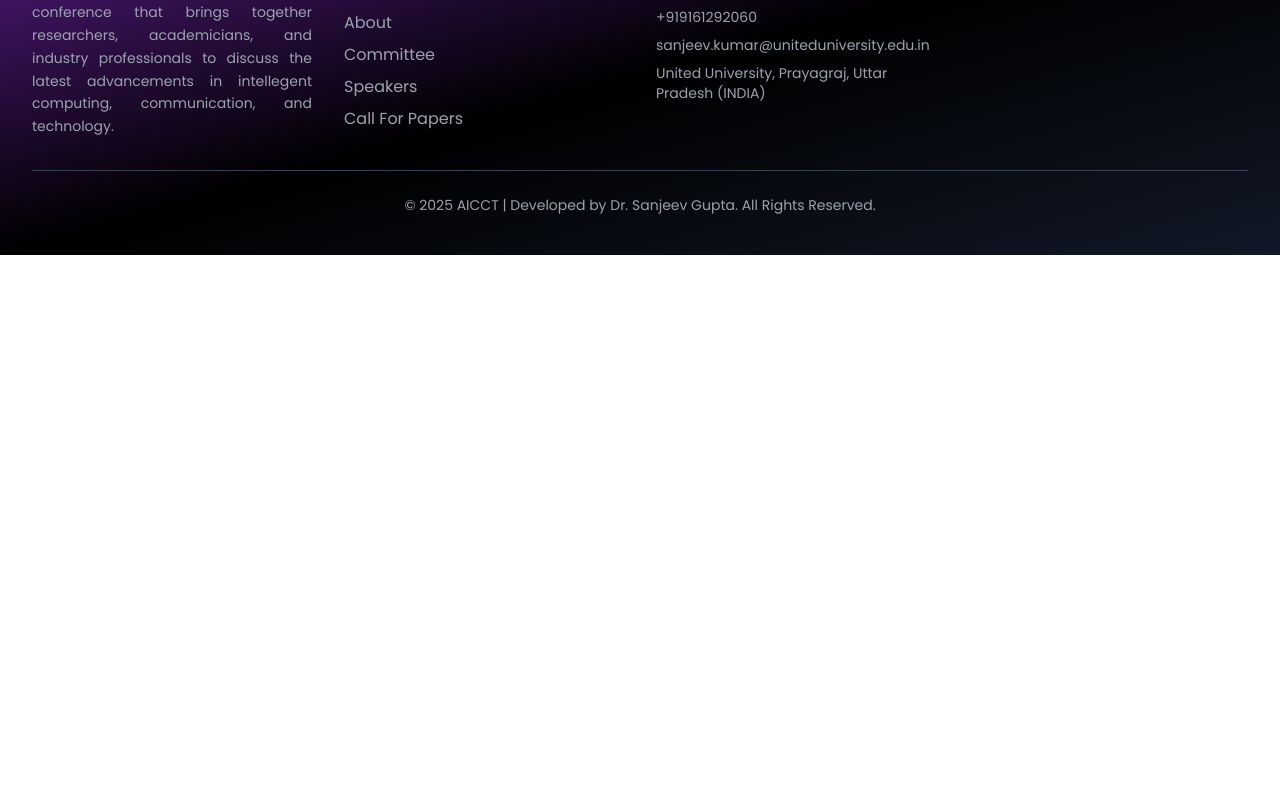
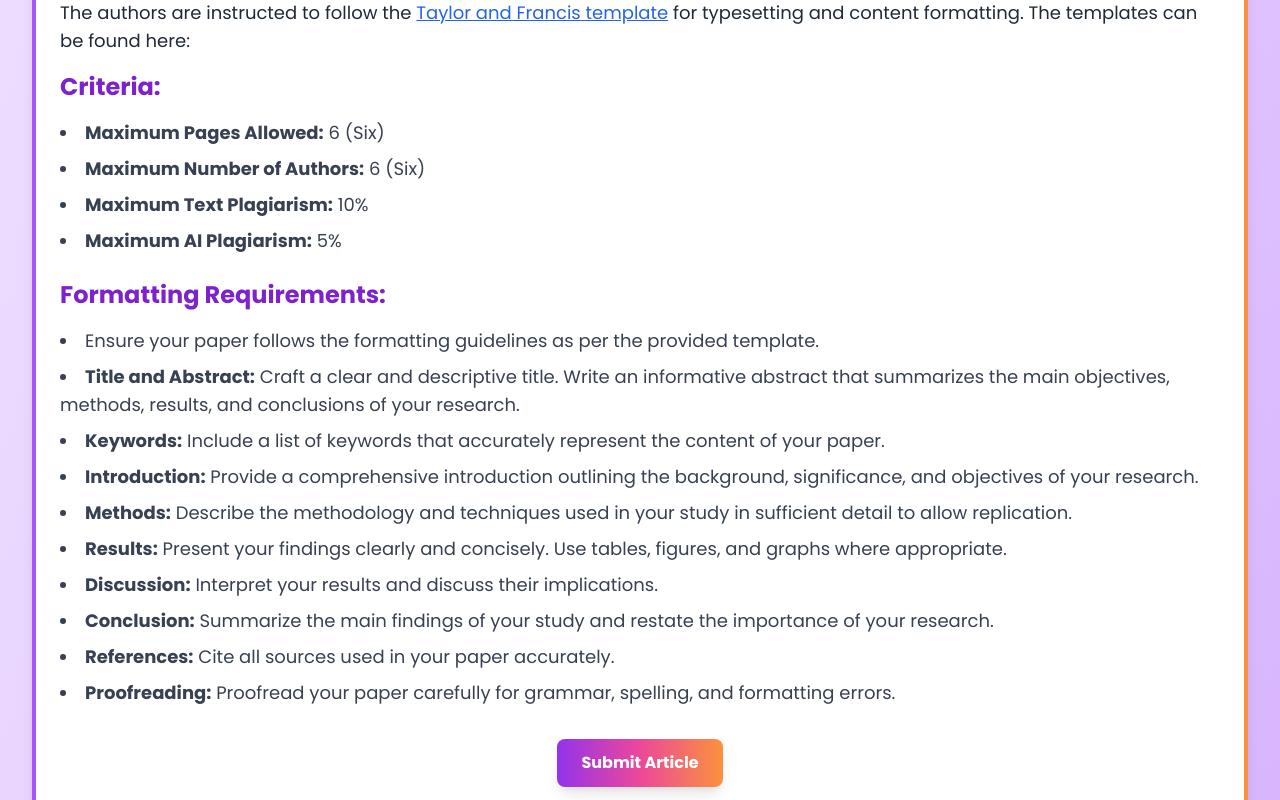
Before and after one commit to manishshukla00/conference, a React (Create React App) app: page /callforpapers in a window 1280 px wide. Shown: the part 1300-2100 px from the top of the page. Before the commit the page ends 1555 px from the top, so only its background shows below. Built offline with nearby package versions, Linux system fonts and the light colour scheme.

Commit message:
author guidlines added in call of papers page

```diff
--- a/src/pages/Callforpapers.jsx
+++ b/src/pages/Callforpapers.jsx
@@ -68,24 +68,15 @@ const Callforpapers = () => {
         "Smart Cities",
         "Machine to Machine",
         "Digital Transformation",
-        "Social Computing"
+        "Social Computing",
       ],
     },
-    // {
-    //   title: "Track-7: Teaching & Learning Systems",
-    //   topics: [
-    //     "Academic Staff/Faculty Development",
-    //     "Accreditation and Quality Assurance",
-    //     "Active Learning",
-    //     "Assessment and Evaluation",
-    //     "E-learning in the Workplace",
-    //   ],
-    // },
   ];
 
   return (
     <div className="min-h-screen bg-gradient-to-br from-purple-100 via-purple-200 to-purple-300 p-8">
       <div className="max-w-7xl mx-auto pt-20">
+        {/* Page Title */}
         <h1 className="text-4xl font-extrabold text-center text-purple-800 mb-6 pt-4">
           Call for Papers
         </h1>
@@ -97,7 +88,7 @@ const Callforpapers = () => {
         </p>
 
         {/* Responsive Cards for Tracks */}
-        <div className="grid grid-cols-1 md:grid-cols-2 lg:grid-cols-3 gap-6">
+        <div className="grid grid-cols-1 md:grid-cols-2 lg:grid-cols-3 gap-6 mb-12">
           {tracks.map((track, index) => (
             <div
               key={index}
@@ -116,6 +107,104 @@ const Callforpapers = () => {
             </div>
           ))}
         </div>
+
+        {/* Author Guidelines Section */}
+        <div className="bg-gradient-to-r from-purple-500 via-pink-500 to-orange-400 p-1 rounded-lg shadow-lg">
+          <div className="bg-white rounded-lg p-6">
+            <h2 className="text-3xl font-extrabold text-purple-800 mb-6 text-center">
+              Author Guidelines
+            </h2>
+            <p className="text-lg text-gray-800 mb-4">
+              The authors are instructed to follow the{" "}
+              <a
+                href="#"
+                className="text-blue-600 underline hover:text-blue-800"
+              >
+                Taylor and Francis template
+              </a>{" "}
+              for typesetting and content formatting. The templates can be found
+              here:
+            </p>
+            <h3 className="text-2xl font-bold text-purple-700 mb-4">
+              Criteria:
+            </h3>
+            <ul className="list-disc list-inside space-y-2 text-gray-700 text-lg">
+              <li>
+                <span className="font-bold">Maximum Pages Allowed:</span> 6
+                (Six)
+              </li>
+              <li>
+                <span className="font-bold">Maximum Number of Authors:</span> 6
+                (Six)
+              </li>
+              <li>
+                <span className="font-bold">Maximum Text Plagiarism:</span> 10%
+              </li>
+              <li>
+                <span className="font-bold">Maximum AI Plagiarism:</span> 5%
+              </li>
+            </ul>
+
+            <h3 className="text-2xl font-bold text-purple-700 mt-6 mb-4">
+              Formatting Requirements:
+            </h3>
+            <ul className="list-disc list-inside space-y-2 text-gray-700 text-lg">
+              <li>
+                Ensure your paper follows the formatting guidelines as per the
+                provided template.
+              </li>
+              <li>
+                <span className="font-bold">Title and Abstract:</span> Craft a
+                clear and descriptive title. Write an informative abstract that
+                summarizes the main objectives, methods, results, and
+                conclusions of your research.
+              </li>
+              <li>
+                <span className="font-bold">Keywords:</span> Include a list of
+                keywords that accurately represent the content of your paper.
+              </li>
+              <li>
+                <span className="font-bold">Introduction:</span> Provide a
+                comprehensive introduction outlining the background,
+                significance, and objectives of your research.
+              </li>
+              <li>
+                <span className="font-bold">Methods:</span> Describe the
+                methodology and techniques used in your study in sufficient
+                detail to allow replication.
+              </li>
+              <li>
+                <span className="font-bold">Results:</span> Present your
+                findings clearly and concisely. Use tables, figures, and graphs
+                where appropriate.
+              </li>
+              <li>
+                <span className="font-bold">Discussion:</span> Interpret your
+                results and discuss their implications.
+              </li>
+              <li>
+                <span className="font-bold">Conclusion:</span> Summarize the
+                main findings of your study and restate the importance of your
+                research.
+              </li>
+              <li>
+                <span className="font-bold">References:</span> Cite all sources
+                used in your paper accurately.
+              </li>
+              <li>
+                <span className="font-bold">Proofreading:</span> Proofread your
+                paper carefully for grammar, spelling, and formatting errors.
+              </li>
+            </ul>
+
+            {/* Submit Article Button */}
+            <div className="mt-8 text-center">
+              <button className="bg-gradient-to-r from-purple-600 via-pink-500 to-orange-400 text-white font-bold py-3 px-6 rounded-lg shadow-lg hover:scale-105 transition-transform">
+                Submit Article
+              </button>
+            </div>
+          </div>
+        </div>
       </div>
     </div>
   );
--- a/src/pages/CommitteMember.jsx
+++ b/src/pages/CommitteMember.jsx
@@ -3,25 +3,28 @@ import React from "react";
 const committeeData = [
   {
     title: "Chief Patron",
-    members: ["Dr. Jagdish Gulati, Pro Chancellor, United University, Prayagraj, Uttar Pradesh, India"]
+    members: [
+      "Dr. Jagdish Gulati, Pro Chancellor, United University, Prayagraj, Uttar Pradesh, India",
+    ],
   },
   {
     title: "Patron",
-    members: ["Prof. A.M. Agarwal, Vice Chancellor, Prayagraj, U.P., India"
-    ]
+    members: ["Prof. A.M. Agarwal, Vice Chancellor, Prayagraj, U.P., India"],
   },
   {
     title: "General Chair",
-    members: ["Prof. (Dr.) Siddhartha Bhattacharya,VSBTU, Ostrava, Czech Republic AUC, Zagreb, Croatia",
-      "Prof. (Dr.) Jyoti Sekhar Banerjee, Bengal Institute of Technology, Kolkata, India ",
+    members: [
+      "Prof. (Dr.) Siddhartha Bhattacharya, VSBTU, Ostrava, Czech Republic AUC, Zagreb, Croatia",
+      "Prof. (Dr.) Jyoti Sekhar Banerjee, Bengal Institute of Technology, Kolkata, India",
       "Dr. Prashant Shukla, HoD (Faculty of Engg. and Technology), United University, Prayagraj, India",
     ],
   },
   {
     title: "Technical Chair",
-    members: ["Dr. Sanjeev Kumar, United University, Prayagraj, India",
+    members: [
+      "Dr. Sanjeev Kumar, United University, Prayagraj, India",
       "Dr. Manoj Kumar Pal, United University, Prayagraj, India",
-    ]
+    ],
   },
   {
     title: "Program Chairs",
@@ -34,12 +37,11 @@ const committeeData = [
   {
     title: "Editorial Chair",
     members: [
-      "Prof. (Dr.) Siddhartha Bhattacharya,VSBTU, Ostrava, Czech Republic AUC, Zagreb, Croatia",
-      "Prof. (Dr.) Jyoti Sekhar Banerjee, Bengal Institute of Technology, Kolkata, India ",
+      "Prof. (Dr.) Siddhartha Bhattacharya, VSBTU, Ostrava, Czech Republic AUC, Zagreb, Croatia",
+      "Prof. (Dr.) Jyoti Sekhar Banerjee, Bengal Institute of Technology, Kolkata, India",
       "Dr. Prashant Shukla, HoD (Faculty of Engg. and Technology), United University, Prayagraj, India",
       "Dr. Sanjeev Kumar, United University, Prayagraj, India",
-      "Dr. Manoj Kumar Pal, United University, Prayagraj, India"
-
+      "Dr. Manoj Kumar Pal, United University, Prayagraj, India",
     ],
   },
   {
@@ -75,8 +77,10 @@ const committeeData = [
   },
   {
     title: "Local Organizing Chair",
-    members: ["Mr. Rahul Vyas, United University, Prayagraj, India","Mr. Praven Kumar Srivastva, United University, Prayagraj, India",],
-
+    members: [
+      "Mr. Rahul Vyas, United University, Prayagraj, India",
+      "Mr. Praven Kumar Srivastva, United University, Prayagraj, India",
+    ],
   },
   {
     title: "Local Organizing Co-Chairs",
@@ -84,7 +88,6 @@ const committeeData = [
       "Mr. Biju Natesan, United University, Prayagraj, India",
       "Mr. Anurag Tripathi, United University, Prayagraj, India",
       "Mrs. Vibha Tripathi, United University, Prayagraj, India",
-
     ],
   },
   {
@@ -94,13 +97,13 @@ const committeeData = [
       "Ms. Kumkum Dwivedi, United University, Prayagraj, India",
     ],
   },
-
 ];
 
 const CommitteMember = () => {
   return (
     <div className="min-h-screen bg-gradient-to-br from-purple-100 via-purple-200 to-purple-300 p-8">
       <div className="max-w-7xl mx-auto pt-20">
+        {/* Page Title */}
         <h1 className="text-4xl font-extrabold text-center text-purple-800 mb-6 pt-4">
           Conference Committees
         </h1>
@@ -109,9 +112,41 @@ const CommitteMember = () => {
           contributing to the success of AICCT-2025.
         </p>
 
-        {/* Responsive Cards for Committee Members */}
+        {/* Chief Patron Card */}
+        <div className="mb-8 flex justify-center">
+          <div className="bg-gradient-to-r from-purple-700 via-pink-600 to-orange-500 p-1 rounded-lg shadow-lg hover:scale-105 transition-transform w-full max-w-3xl">
+            <div className="bg-white rounded-lg p-6">
+              <h2 className="text-3xl font-extrabold text-purple-800 mb-4 text-center">
+                Chief Patron
+              </h2>
+              <ul className="list-none space-y-2 text-lg text-center text-gray-700">
+                {committeeData[0].members.map((member, idx) => (
+                  <li key={idx}>{member}</li>
+                ))}
+              </ul>
+            </div>
+          </div>
+        </div>
+
+        {/* Patron Card */}
+        <div className="mb-8 flex justify-center">
+          <div className="bg-gradient-to-r from-purple-700 via-pink-600 to-orange-500 p-1 rounded-lg shadow-lg hover:scale-105 transition-transform w-full max-w-3xl">
+            <div className="bg-white rounded-lg p-6">
+              <h2 className="text-3xl font-extrabold text-purple-800 mb-4 text-center">
+                Patron
+              </h2>
+              <ul className="list-none space-y-2 text-lg text-center text-gray-700">
+                {committeeData[1].members.map((member, idx) => (
+                  <li key={idx}>{member}</li>
+                ))}
+              </ul>
+            </div>
+          </div>
+        </div>
+
+        {/* Other Committee Members */}
         <div className="grid grid-cols-1 md:grid-cols-2 lg:grid-cols-2 gap-6">
-          {committeeData.map((committee, index) => (
+          {committeeData.slice(2).map((committee, index) => (
             <div
               key={index}
               className="bg-gradient-to-r from-purple-500 via-pink-500 to-orange-400 p-1 rounded-lg shadow-lg hover:scale-105 transition-transform"
```
